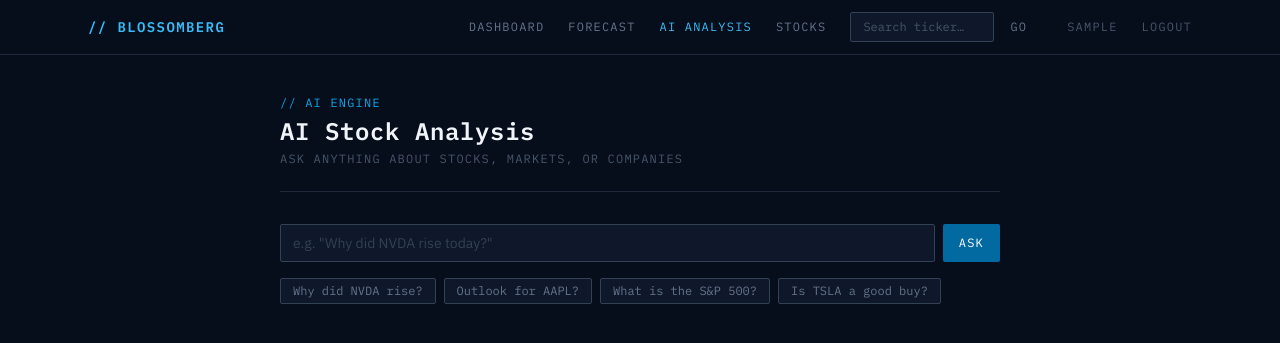
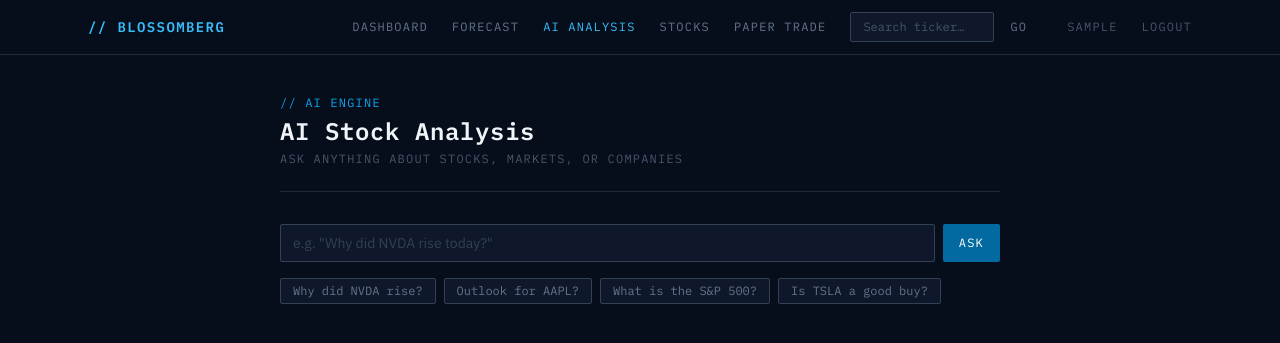
Before and after one commit to hxiao61/financebros_haowenx2_codyw2789_robertc295_jamess9845, a Flask app: page /aianalysis in a window 1280 px wide. Shown: the top 343 px of the page. Run offline with Flask 3, Linux system fonts and the light colour scheme; the visitor is signed in with stand-in values (Sample User, id 1); parts of the project's set-up code (start-up, migrations or seed data) failed here and were passed over; some libraries are stand-ins or nearby versions.

Commit message:
paper trading

```diff
--- a/app/app.py
+++ b/app/app.py
@@ -24,6 +24,14 @@
     get_portfolio,
     upsert_portfolio,
     remove_from_portfolio,
+    get_paper_balance,
+    set_paper_balance,
+    get_paper_holdings,
+    paper_buy,
+    paper_sell,
+    add_paper_transaction,
+    get_paper_transactions,
+    reset_paper_portfolio,
 )
 
 app = Flask(__name__)
@@ -739,6 +747,176 @@
     remove_from_portfolio(get_user_id(session["user"]), ticker)
     return jsonify({"status": "removed", "ticker": ticker})
 
+# ---------------------------------------------------------------
+# PAPER TRADING
+# ---------------------------------------------------------------
+
+@app.route("/paper")
+@login_required
+def paper_trading():
+    return render_template("paper_trading.html", user=session["user"], active="paper")
+
+
+@app.route("/api/paper/state")
+@login_required
+def paper_state():
+    user_id = get_user_id(session["user"])
+    cash = get_paper_balance(user_id)
+    raw_holdings = get_paper_holdings(user_id)
+    raw_txns = get_paper_transactions(user_id, limit=50)
+
+    holdings = []
+    total_mkt = 0.0
+    total_cost = 0.0
+    for h in raw_holdings:
+        try:
+            fi = yf.Ticker(h["ticker"]).fast_info
+            price = fi.last_price
+        except Exception:
+            price = None
+
+        cost = h["shares"] * h["avg_cost"]
+        mkt = h["shares"] * price if price is not None else None
+        gl = (mkt - cost) if mkt is not None else None
+        gl_pct = (gl / cost * 100) if (gl is not None and cost) else None
+
+        if mkt:
+            total_mkt += mkt
+        total_cost += cost
+
+        holdings.append({
+            "ticker":    h["ticker"],
+            "shares":    h["shares"],
+            "avg_cost":  round(h["avg_cost"], 4),
+            "cur_price": round(price, 2) if price is not None else None,
+            "mkt_value": round(mkt, 2) if mkt is not None else None,
+            "gain_loss": round(gl, 2) if gl is not None else None,
+            "gain_pct":  round(gl_pct, 2) if gl_pct is not None else None,
+        })
+
+    transactions = [
+        {
+            "ticker":     t["ticker"],
+            "action":     t["action"],
+            "shares":     t["shares"],
+            "price":      t["price"],
+            "total":      t["total"],
+            "created_at": t["created_at"],
+        }
+        for t in raw_txns
+    ]
+
+    total_equity = cash + total_mkt
+    total_gl = total_equity - (100000.0)
+
+    return jsonify({
+        "cash":         round(cash, 2),
+        "holdings":     holdings,
+        "transactions": transactions,
+        "total_mkt":    round(total_mkt, 2),
+        "total_equity": round(total_equity, 2),
+        "total_gl":     round(total_gl, 2),
+        "total_gl_pct": round(total_gl / 100000.0 * 100, 2),
+    })
+
+
+@app.route("/api/paper/buy", methods=["POST"])
+@login_required
+def paper_trade_buy():
+    data = request.get_json(silent=True) or {}
+    ticker = str(data.get("ticker", "")).strip().upper()
+    shares = data.get("shares")
+
+    if not ticker or not ticker.replace(".", "").isalnum() or len(ticker) > 10:
+        return jsonify({"error": "Invalid ticker"}), 400
+    try:
+        shares = float(shares)
+        assert shares > 0
+    except Exception:
+        return jsonify({"error": "shares must be a positive number"}), 400
+
+    try:
+        fi = yf.Ticker(ticker).fast_info
+        price = fi.last_price
+        if price is None:
+            raise ValueError("no price")
+        price = float(price)
+    except Exception:
+        return jsonify({"error": f"Could not get price for {ticker}"}), 400
+
+    total = shares * price
+    user_id = get_user_id(session["user"])
+    cash = get_paper_balance(user_id)
+
+    if total > cash:
+        return jsonify({"error": f"Insufficient funds — need ${total:,.2f}, have ${cash:,.2f}"}), 400
+
+    set_paper_balance(user_id, cash - total)
+    paper_buy(user_id, ticker, shares, price)
+    add_paper_transaction(user_id, ticker, "BUY", shares, price, total)
+
+    return jsonify({
+        "status": "ok",
+        "ticker": ticker,
+        "shares": shares,
+        "price":  round(price, 4),
+        "total":  round(total, 2),
+        "cash":   round(cash - total, 2),
+    })
+
+
+@app.route("/api/paper/sell", methods=["POST"])
+@login_required
+def paper_trade_sell():
+    data = request.get_json(silent=True) or {}
+    ticker = str(data.get("ticker", "")).strip().upper()
+    shares = data.get("shares")
+
+    if not ticker or not ticker.replace(".", "").isalnum() or len(ticker) > 10:
+        return jsonify({"error": "Invalid ticker"}), 400
+    try:
+        shares = float(shares)
+        assert shares > 0
+    except Exception:
+        return jsonify({"error": "shares must be a positive number"}), 400
+
+    try:
+        fi = yf.Ticker(ticker).fast_info
+        price = fi.last_price
+        if price is None:
+            raise ValueError("no price")
+        price = float(price)
+    except Exception:
+        return jsonify({"error": f"Could not get price for {ticker}"}), 400
+
+    user_id = get_user_id(session["user"])
+    ok = paper_sell(user_id, ticker, shares)
+    if not ok:
+        return jsonify({"error": f"Not enough shares of {ticker}"}), 400
+
+    total = shares * price
+    cash = get_paper_balance(user_id)
+    set_paper_balance(user_id, cash + total)
+    add_paper_transaction(user_id, ticker, "SELL", shares, price, total)
+
+    return jsonify({
+        "status": "ok",
+        "ticker": ticker,
+        "shares": shares,
+        "price":  round(price, 4),
+        "total":  round(total, 2),
+        "cash":   round(cash + total, 2),
+    })
+
+
+@app.route("/api/paper/reset", methods=["POST"])
+@login_required
+def paper_reset():
+    user_id = get_user_id(session["user"])
+    reset_paper_portfolio(user_id)
+    return jsonify({"status": "reset", "cash": 100000.0})
+
+
 init_db_full()
 
 if __name__ == "__main__":
--- a/app/templates/navbar.html
+++ b/app/templates/navbar.html
@@ -25,6 +25,11 @@
          class="font-mono text-xs uppercase tracking-widest transition-colors
                 {% if active == 'stockviewer' %}text-sky-400{% else %}text-slate-500 hover:text-slate-300{% endif %}">
         Stocks
+      </a>
+      <a href="{{ url_for('paper_trading') }}"
+         class="font-mono text-xs uppercase tracking-widest transition-colors
+                {% if active == 'paper' %}text-sky-400{% else %}text-slate-500 hover:text-slate-300{% endif %}">
+        Paper Trade
       </a>
 
       <div class="flex items-center gap-2">
```
